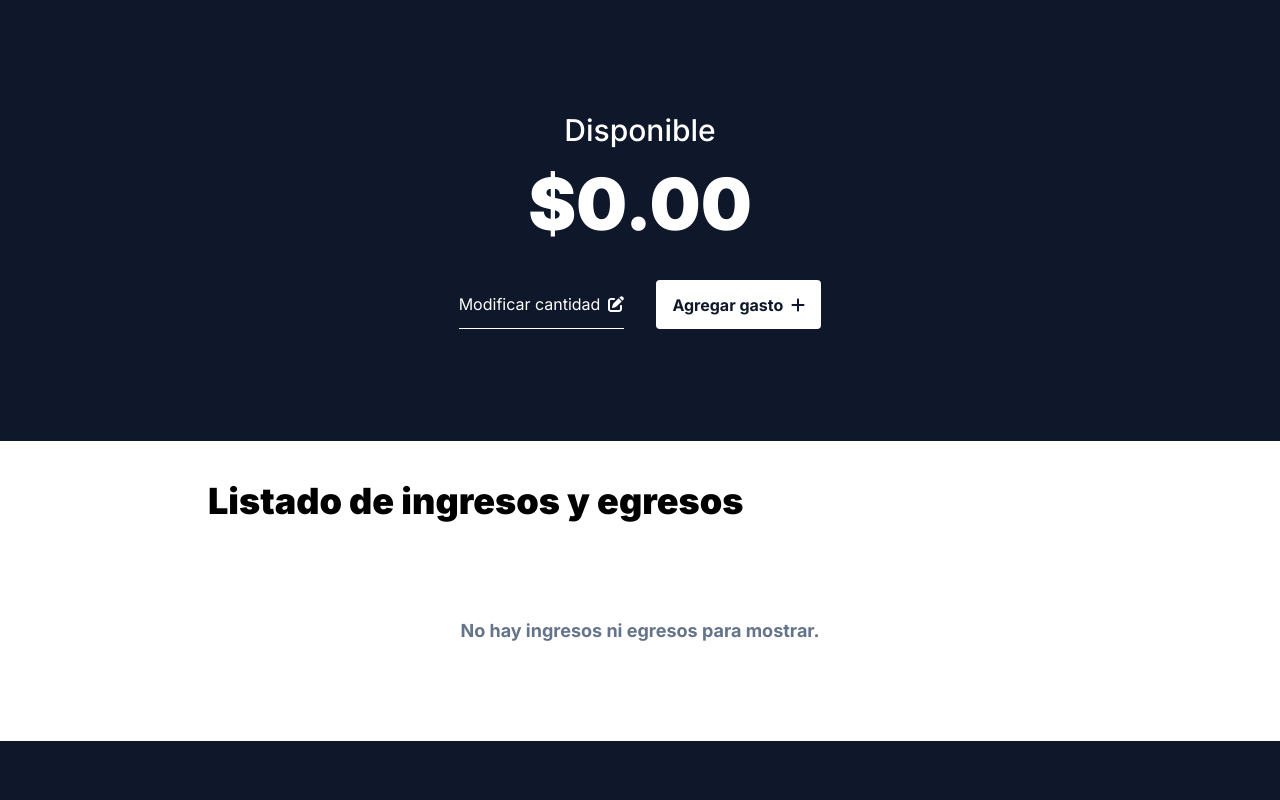
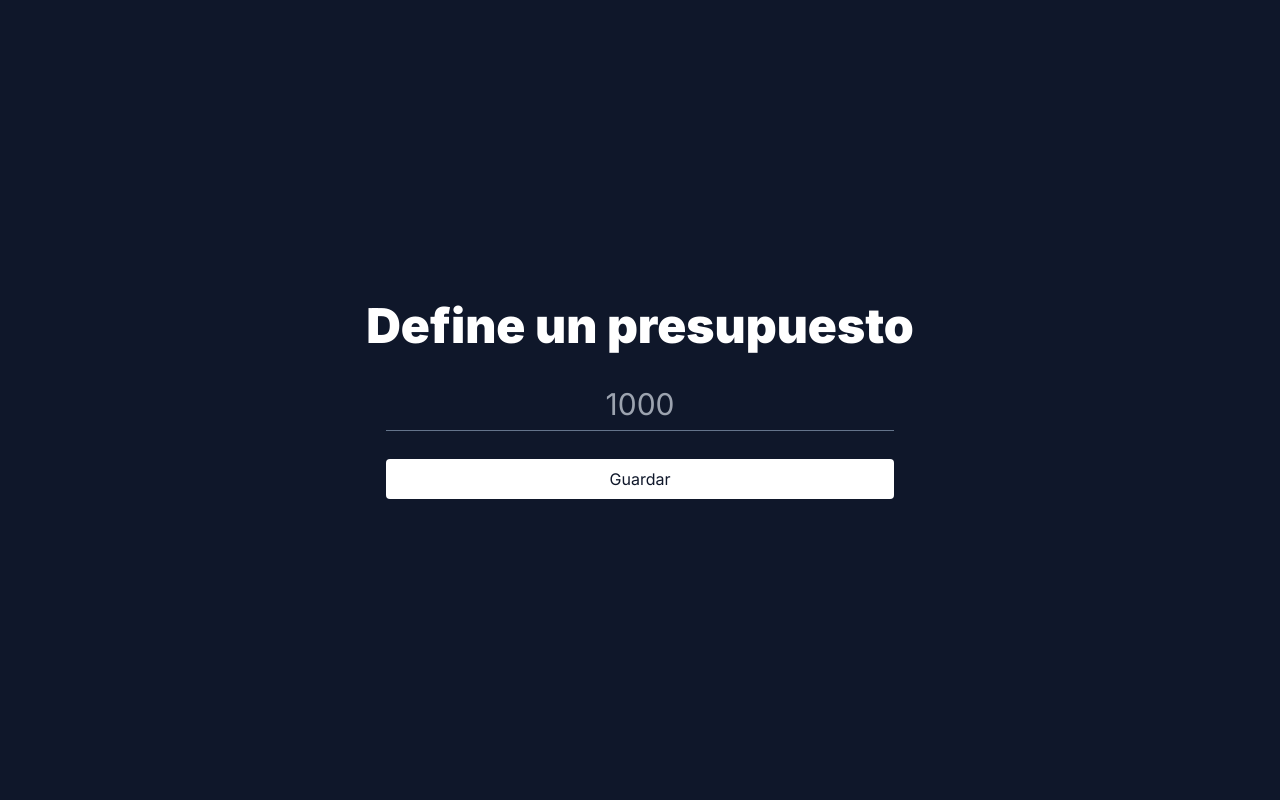
Before and after one commit to josemcj/control-gastos-react, a React (Vite) app: page / in a window 1280 px wide. Shown: the top 800 px of the page. Built offline with nearby package versions, Linux system fonts and the light colour scheme.

Commit message:
Agregar presupuesto inicial

```diff
--- a/src/App.jsx
+++ b/src/App.jsx
@@ -4,6 +4,7 @@ import Footer from "./components/Footer"
 import ListadoGastos from "./components/ListadoGastos"
 import Modal from "./components/Modal";
 import { generarUUIDv4 } from "./helpers";
+import DefinirPresupuesto from "./components/DefinirPresupuesto";
 
 function App() {
   const [presupuesto, setPresupuesto] = useState(0);
@@ -34,6 +35,10 @@ function App() {
 
   return (
     <div className={ abrirModal ? 'h-screen overflow-hidden' : '' }>
+
+      {
+        isValidPresupuesto ? (
+          <>
             <Header
               cantidadDisponible={ cantidadDisponible }
               setAbrirModal={ setAbrirModal }
@@ -54,6 +59,26 @@ function App() {
               gastos={ gastos }
             />
             <Footer />
+          </>
+        ) : (
+          <DefinirPresupuesto
+            presupuesto={ presupuesto }
+            setPresupuesto={ setPresupuesto }
+            setIsValidPresupuesto={ setIsValidPresupuesto }
+          />
+        )
+      }
+
+      {/* { abrirModal && <Modal
+        setAbrirModal={ setAbrirModal }
+        tipoModal={ tipoModal }
+        setTipoModal={ setTipoModal }
+        setCantidadDisponible={ setCantidadDisponible }
+        presupuesto={ presupuesto }
+        setPresupuesto={ setPresupuesto }
+        guardarGasto={ guardarGasto }
+      /> } */}
+
     </div>
   )
 }
--- a/src/components/DefinirPresupuesto.jsx
+++ b/src/components/DefinirPresupuesto.jsx
@@ -1,7 +1,35 @@
-function DefinirPresupuesto() {
+function DefinirPresupuesto({ presupuesto, setPresupuesto, setIsValidPresupuesto }) {
+
+    const handleSubmit = e => {
+        e.preventDefault()
+
+        if( !presupuesto || presupuesto < 0 ) {
+            // TODO: Alerta de presupuesto no válido
+            return;
+        }
+
+        setIsValidPresupuesto(true);
+    }
+
     return (
-        <div className="bg-slate-900 h-screen">
+        <div className="bg-slate-900 h-screen px-4 flex flex-col items-center justify-center">
+            <h1 className="font-black text-3xl sm:text-5xl mb-7 text-white text-center">Define un presupuesto</h1>
 
+            <form onSubmit={ handleSubmit }>
+                <input
+                    type="text"
+                    name="presupuesto"
+                    placeholder="1000"
+                    className="bg-transparent text-center text-2xl md:text-3xl text-white border-b border-slate-500 py-2 focus:outline-none focus:outline-0 focus:border-white transition-all w-full"
+                    onChange={ e => setPresupuesto( Number(e.target.value) ) }
+                />
+
+                <input
+                    type="submit"
+                    value="Guardar"
+                    className="text-slate-900 bg-white p-2 mt-7 rounded w-full hover:bg-slate-200 cursor-pointer transition-all"
+                />
+            </form>
         </div>
      );
 }
--- a/src/components/Header.jsx
+++ b/src/components/Header.jsx
@@ -1,5 +1,5 @@
 import { FontAwesomeIcon } from "@fortawesome/react-fontawesome";
-import { faPenToSquare, faPlus } from "@fortawesome/free-solid-svg-icons";
+import { faCircleExclamation, faPlus } from "@fortawesome/free-solid-svg-icons";
 import { formatearCantidad } from "../helpers/index";
 
 function Header({
@@ -30,19 +30,19 @@ function Header({
 
             <div className="flex gap-6 sm:gap-8">
                 <button
-                    onClick={ () => handleOnClick(opcionesModal.modificar) }
-                    className="py-2 sm:py-3 border-b border-b-white text-white hover:text-slate-200 hover:border-b-slate-200 transition-all"
-                >
-                    Modificar cantidad
-                    <FontAwesomeIcon icon={ faPenToSquare } className="ml-2" />
-                </button>
-
-                <button
                     onClick={ () => handleOnClick() }
                     className="py-2 px-3 sm:py-3 sm:px-4 bg-white rounded text-slate-900 font-bold hover:bg-slate-200 transition-all"
                 >
                     Agregar gasto
                     <FontAwesomeIcon icon={ faPlus } className="ml-2" />
+                </button>
+
+                <button
+                    onClick={ () => handleOnClick(opcionesModal.modificar) }
+                    className="py-2 sm:py-3 border-b border-b-white text-white hover:text-slate-200 hover:border-b-slate-200 transition-all"
+                >
+                    Restaurar app
+                    <FontAwesomeIcon icon={ faCircleExclamation } className="ml-2" />
                 </button>
             </div>
         </header>
```
Lines whose indentation alone changed are shown as unchanged.
